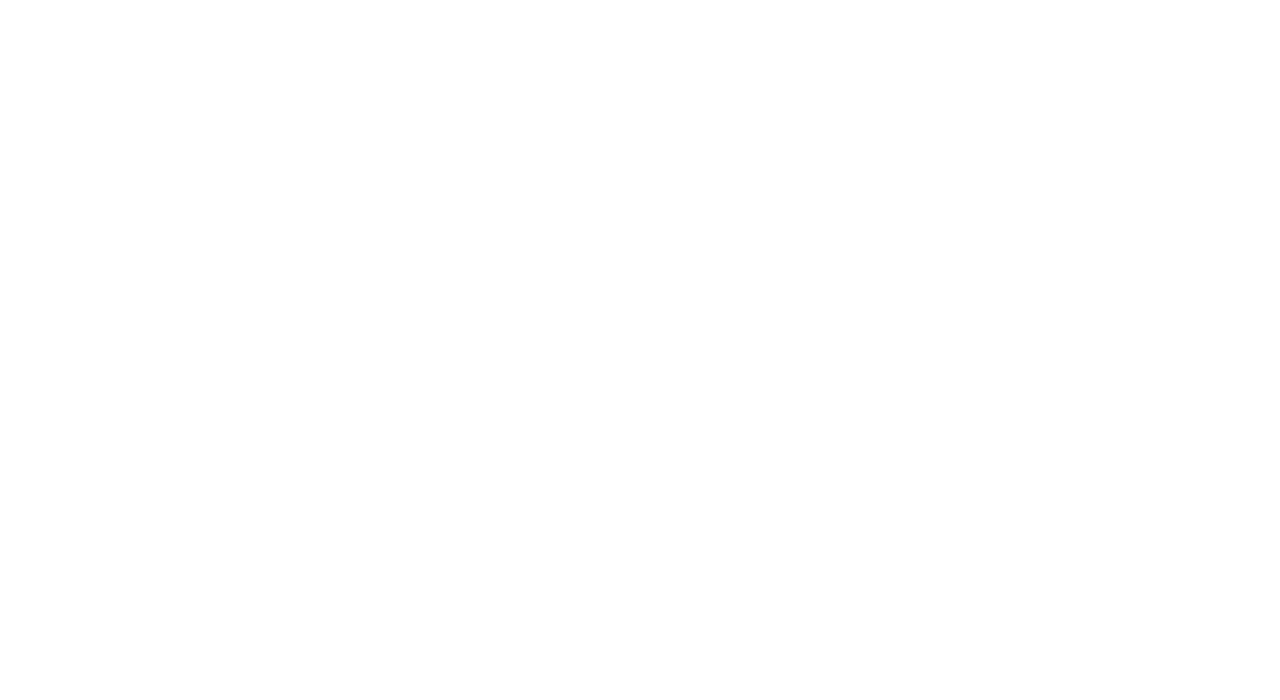
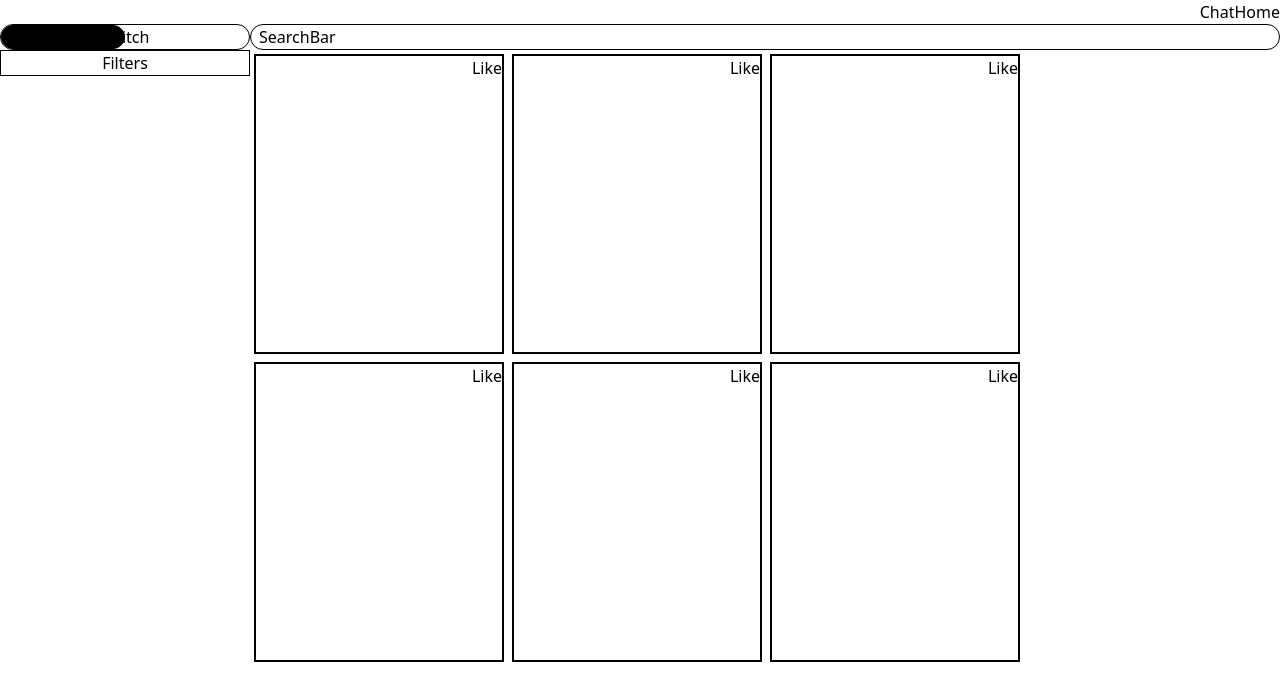
Before and after one commit to x4d47/hackathon2025-test, a React (Vite) app in the folder react-app/: page / in a window 1280 px wide. Shown: the top 700 px of the page. Built offline with nearby package versions, Linux system fonts and the light colour scheme.

Commit message:
Updates in Cards and CardsContainer, base tamplate for HomePage

```diff
--- a/react-app/src/App.jsx
+++ b/react-app/src/App.jsx
@@ -1,8 +1,12 @@
 import CardsContainer from './CardsContainer'
+import HomePage from './HomePage'
+import TopBar from './TopBar'
 
 function App() {
   return (
     <>
+      <TopBar/>
+      <HomePage/>
     </>
   )
 }
--- a/react-app/src/CardsContainer.jsx
+++ b/react-app/src/CardsContainer.jsx
@@ -1,4 +1,4 @@
-import InfoCard from './Cards/InfolCard.jsx'
+import InfoCard from './InfolCard.jsx'
 
 function CardsContainer(props) {
     return(
@@ -7,7 +7,12 @@
                 <h1 class="text-left font-bold">{props.Lable}</h1>
                 <div class="flex flex-row flex-wrap justify-start
                              min-w-fit h-[310px] overflow-auto">
-                    <InfoCard/>
+                {
+                    props.Array.map((card, index) =>
+                    <InfoCard key={index}
+                              Image={card.Image} Name={card.Name}
+                              Describtion={card.Describtion} Location={card.Location}/>)
+                }
                 </div>
                 <button>
                     See more
--- /dev/null
+++ b/react-app/src/HomePage.jsx
@@ -0,0 +1,42 @@
+import InfoCard from './InfolCard'
+
+function HomePage(){
+    return(
+        <>
+            <div class="flex flex-row flex-nowrap w-full h-auto">
+                <div class="flex flex-col min-w-fit shrink-0">
+                    <button class="relative bg-transparent
+                                border-1 border-black rounded-full
+                                text-center">
+                                    Switch
+                        <div class="absolute left-0 top-0
+                                    w-1/2 h-full
+                                    border-1 border-black rounded-full
+                                    bg-black">
+                        </div>
+                    </button>
+                    <div class="border-1 border-black w-[250px] text-center">
+                        <p>Filters</p>
+
+                    </div>
+                </div>
+                <div class="flex flex-col shrink-1">
+                    <div class="border-1 border-black rounded-full pl-2 pr-2">
+                        SearchBar
+                    </div>
+                    <div class="flex flex-row flex-wrap
+                                ">
+                        <InfoCard/>
+                        <InfoCard/>
+                        <InfoCard/>
+                        <InfoCard/>
+                        <InfoCard/>
+                        <InfoCard/>
+                    </div>
+                </div>
+            </div>
+        </>
+    );
+}
+
+export default HomePage
--- a/react-app/src/Cards/InfolCard.jsx
+++ b/react-app/src/InfolCard.jsx
@@ -3,16 +3,15 @@
         <>
         <div class="min-w-[250px] min-h-[300px] bg-white border-black border-2 m-1 text-center">
             <div class="relative w-full h-full">
-                <p class="absolute top-0 left-0 z-1">TOP</p>
+                <p class="absolute top-0 left-0 z-1">{props.IsInTop ? "TOP" : ""}</p>
                 <button class="absolute top-0 right-0 z-1">Like</button>
-                <a class="relative block w-full h-2/3" href=""></a>
-                <a class="relative" href="">Name</a>
-                <p class="relative">Short Desc</p>
-                <p class="relative">Location</p>
+                <a class="relative block w-full h-2/3" href={props.Image}></a>
+                <a class="relative" href="">{props.Name}</a>
+                <p class="relative">{props.Describtion}</p>
+                <p class="relative">{props.Location}</p>
             </div>
         </div>
         </>
     );
 }
-
 export default AnimalCard
--- /dev/null
+++ b/react-app/src/TopBar.jsx
@@ -0,0 +1,16 @@
+function TopBar(){
+    return(
+        <>
+            <div class="flex justify-end-safe">
+                <button>
+                    Chat
+                </button>
+                <button>
+                    Home
+                </button>
+            </div>
+        </>
+    );
+}
+
+export default TopBar
--- a/react-app/src/main.css
+++ b/react-app/src/main.css
@@ -16,19 +16,6 @@
   -webkit-font-smoothing: antialiased;
   -moz-osx-font-smoothing: grayscale;
 }
-button {
-  border-radius: 8px;
-  border: 1px solid transparent;
-  padding: 0.6em 1.2em;
-  font-size: 1em;
-  font-weight: 500;
-  font-family: inherit;
-  color: white;
-  background-color: #1a1a1a;
-  cursor: pointer;
-  transition: border-color 0.25s;
-}
-
 hr{
   margin: 5px 0px;
 }
```
